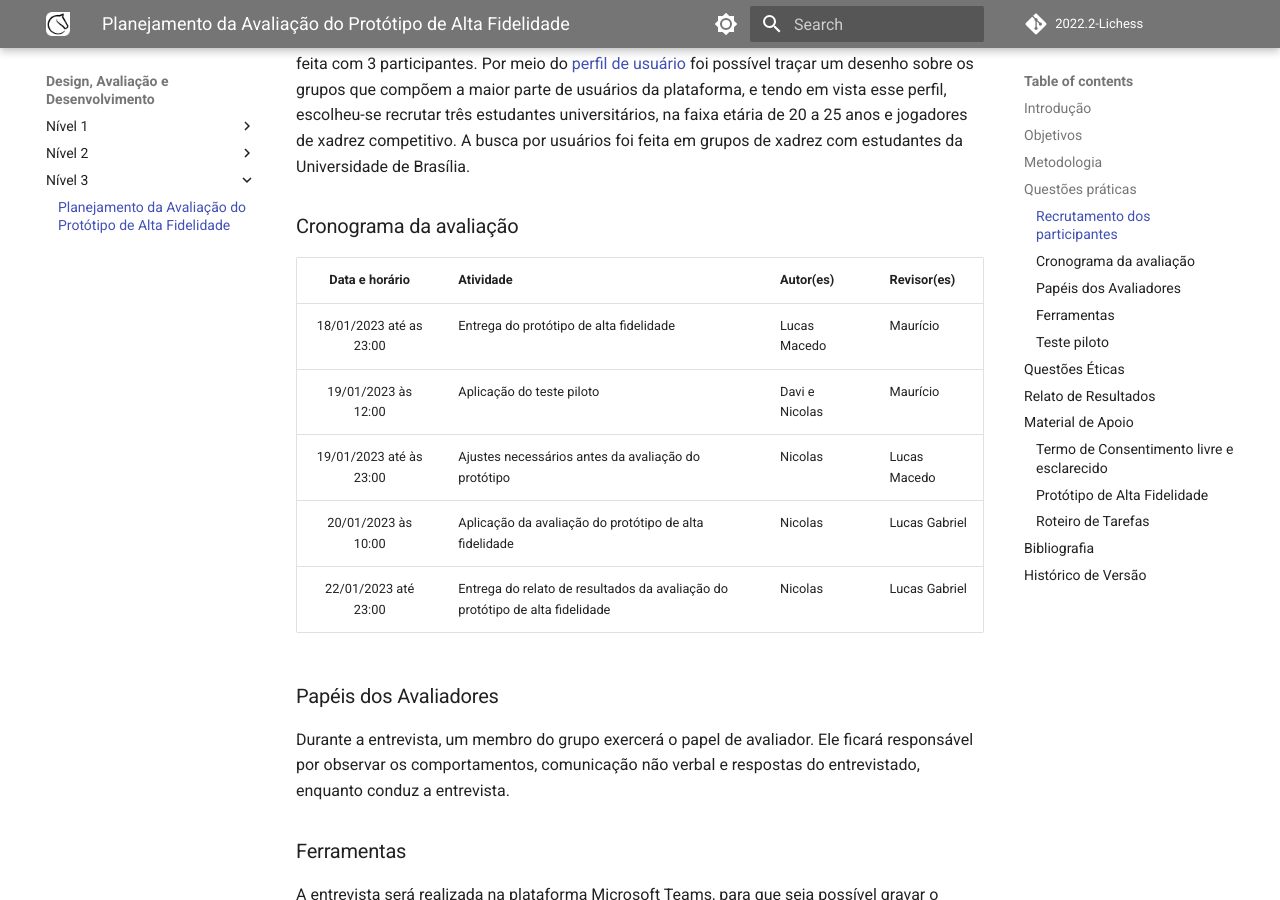
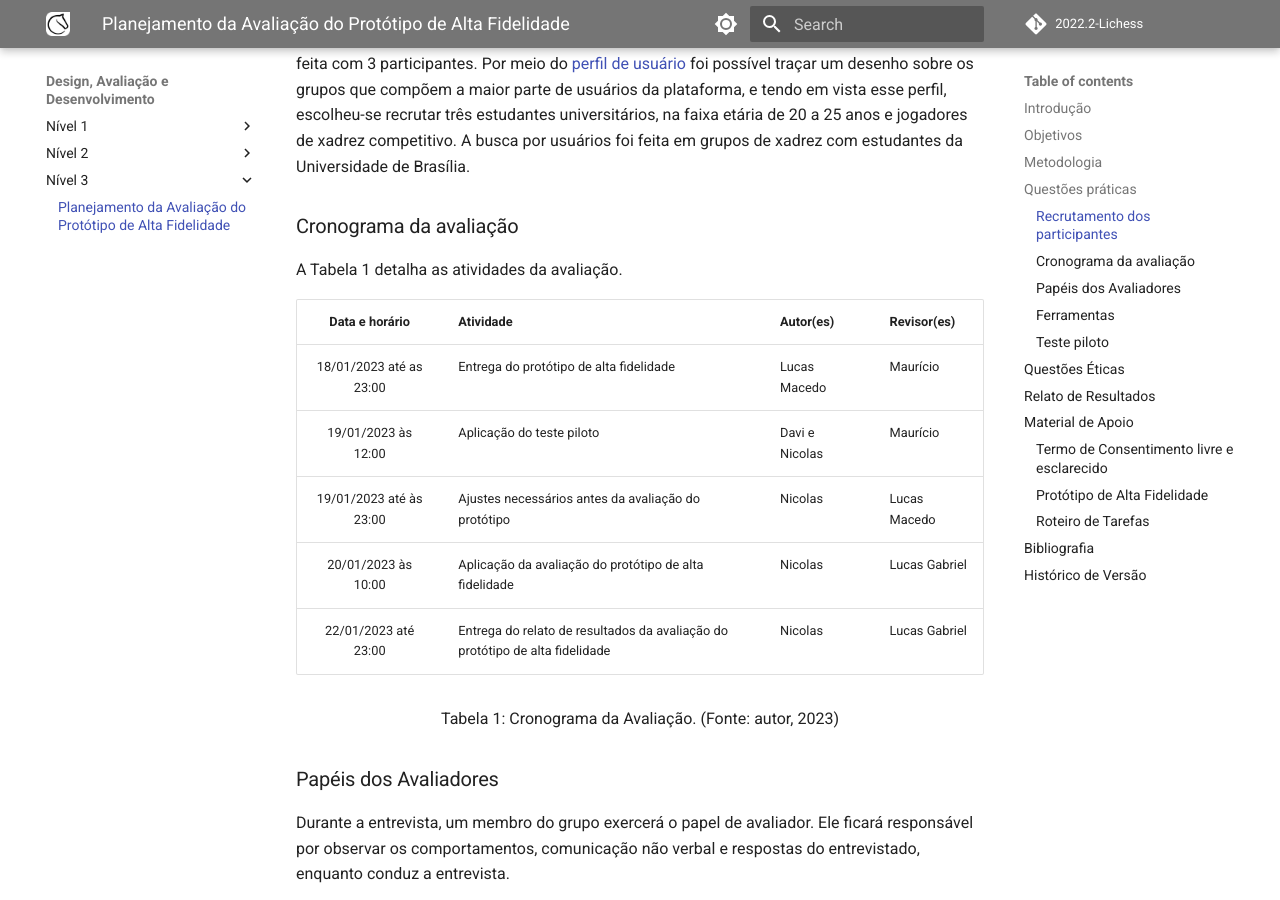
Before and after one commit to Interacao-Humano-Computador/2022.2-Lichess, an MkDocs documentation site: the page built from docs/design_avaliacao_desenvolvimento/nivel_3/planejamento_alta_fidelidade.md, in a window 1280 px wide and 900 px high, scrolled down 1783 px. Built offline with MkDocs 1.6.1 and Material for MkDocs 9.7.7, drawn with Linux system fonts in a browser that asks for light colours; comment, search, counter and statistics services are not loaded.

Commit message:
incluindo revisor e legenda na tabela

```diff
--- a/docs/design_avaliacao_desenvolvimento/nivel_3/planejamento_alta_fidelidade.md
+++ b/docs/design_avaliacao_desenvolvimento/nivel_3/planejamento_alta_fidelidade.md
@@ -49,6 +49,8 @@
 
 ### Cronograma da avaliação
 
+A Tabela 1 detalha as atividades da avaliação.
+
 | Data e horário | Atividade | Autor(es) | Revisor(es) |
 | :-: | - | - | - |
 | 18/01/2023 até as 23:00 | Entrega do protótipo de alta fidelidade | Lucas Macedo | Maurício |
@@ -56,6 +58,12 @@
 | 19/01/2023 até às 23:00 | Ajustes necessários antes da avaliação do protótipo | Nicolas | Lucas Macedo |
 | 20/01/2023 às 10:00 | Aplicação da avaliação do protótipo de alta fidelidade | Nicolas | Lucas Gabriel |
 | 22/01/2023 até 23:00 | Entrega do relato de resultados da avaliação do protótipo de alta fidelidade | Nicolas | Lucas Gabriel |
+
+<div style="text-align: center">
+<p>
+Tabela 1: Cronograma da Avaliação. (Fonte: autor, 2023)
+</p>
+</div>
 
 ### Papéis dos Avaliadores
 
```
Also changed, not shown: other parts of docs/design_avaliacao_desenvolvimento/nivel_3/planejamento_alta_fidelidade.md (+1 -1 lines).
